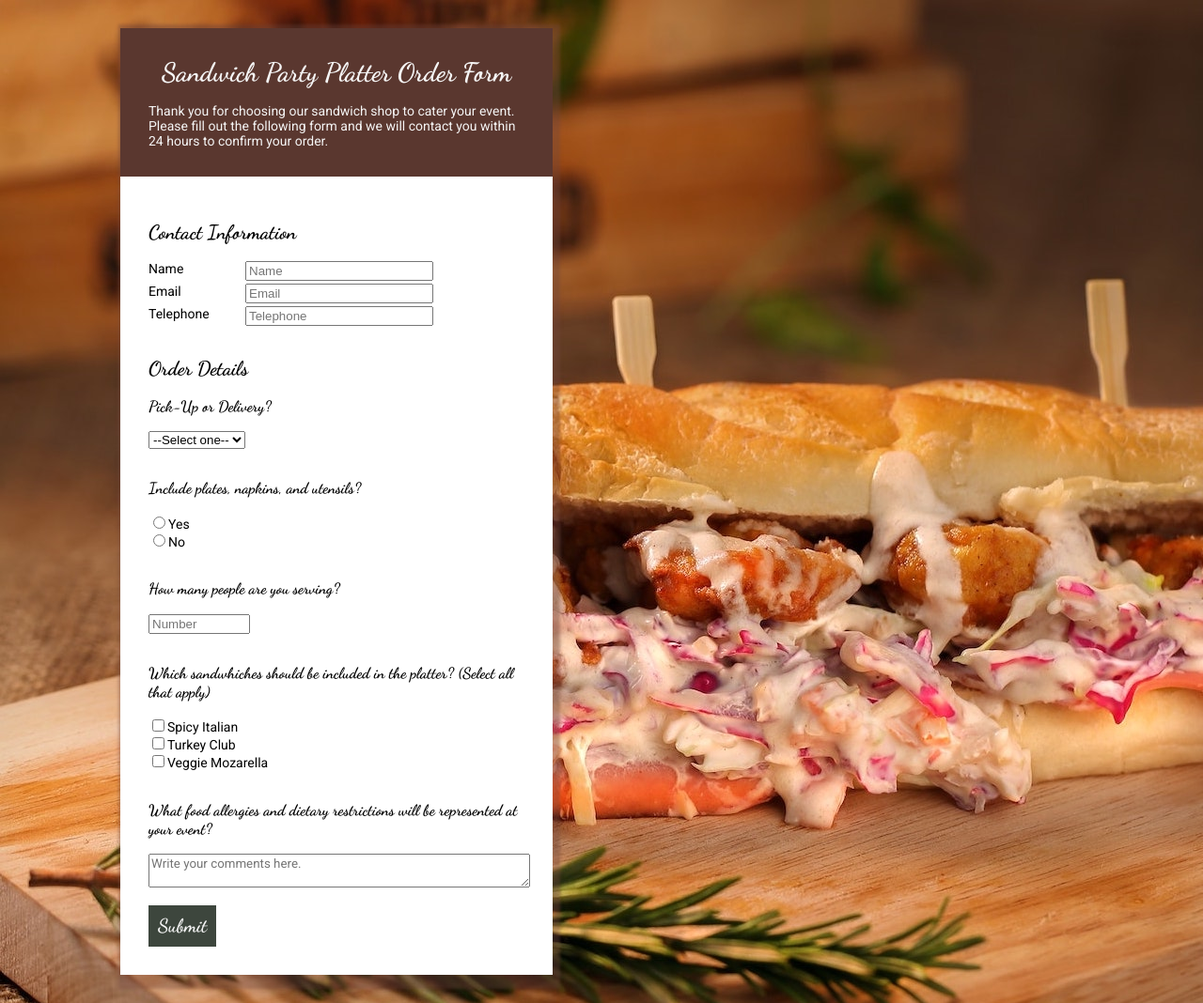
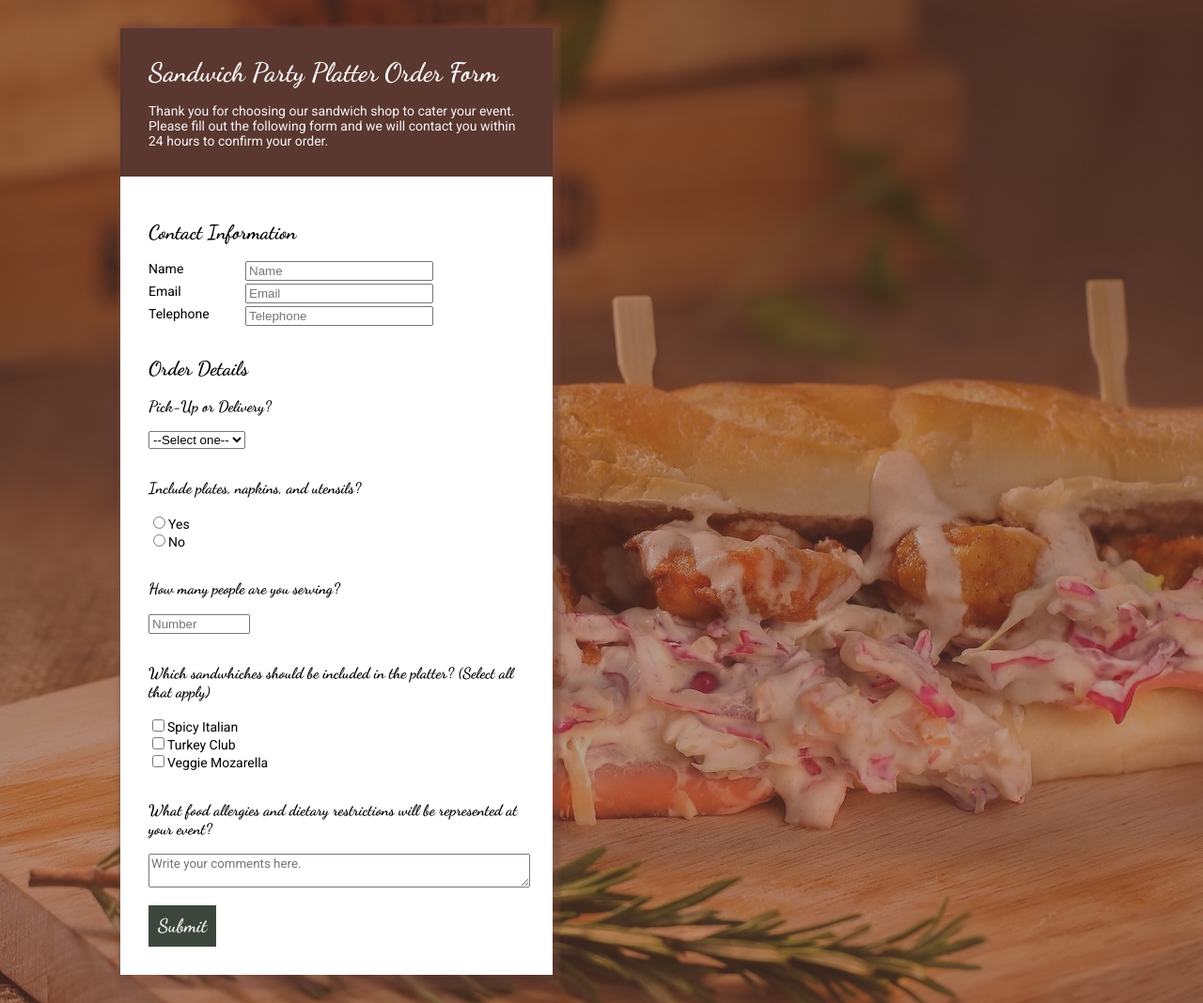
Before and after one commit to tinalr/FCC_survey-form, a plain HTML site: page index.html in a window 1280 px wide. Shown: the whole page at 94% size. Drawn offline with Linux system fonts and the light colour scheme.

Commit message:
aligned title; added background gradient

```diff
--- a/style.css
+++ b/style.css
@@ -1,10 +1,8 @@
 body {
     margin: 0;
-    background-image: url(sandwich-cuisine.jpg);
+    background-image: linear-gradient(rgba(90, 55, 47, 0.5), rgba(112, 69, 59, 0.5)), url(sandwich-cuisine.jpg);
     font-size: 14px;
     font-family: 'Roboto', sans-serif;
-    ;
-
 }
 h1, h2, h3, h4 {
     font-family: 'Dancing Script', cursive;
@@ -26,6 +24,7 @@ h1, h2, h3, h4 {
     box-shadow: 3px 1px 3px 5px rgba(112, 69, 59, .4);
 }
 #title{
+    text-align: left;
     margin: 0;
 }
 #description {
```
